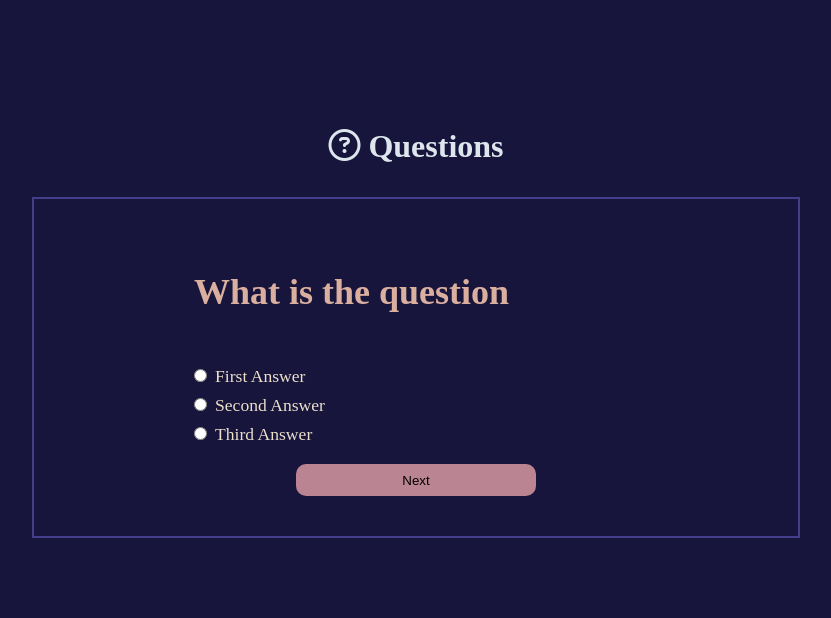
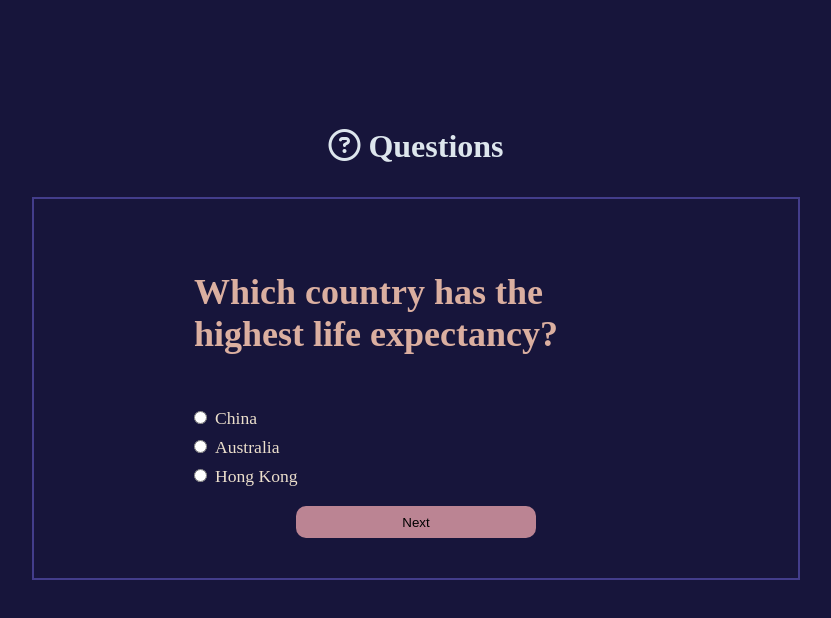
Before and after one commit to pittyh6/qQuiz, a React (Vite) app: page / in a window 1280 px wide. Shown: the top 618 px of the page, without its empty margins (224-1055 px from the left). Built offline with nearby package versions, Linux system fonts and the light colour scheme.

Commit message:
getting info

```diff
--- a/src/assets/components/Question.jsx
+++ b/src/assets/components/Question.jsx
@@ -1,4 +1,7 @@
 import React, { useState } from "react";
+import DataQuestions from "../../utils/dataQuestion";
+
+console.log(DataQuestions[0].question);
 
 function Question() {
   const [question, setQuestion] = useState(0);
@@ -8,20 +11,21 @@ function Question() {
   return (
     <div>
       <section className="section-question">
-        <h2>What is the question</h2>
+        <h2>{DataQuestions[0].question}</h2>
       </section>
       <section className="section-answers">
+        {/* Criar um map() */}
         <p>
           <input type="radio" name="answer" id="answer-one" />
-          First Answer
+          {DataQuestions[0].answers[0]}
         </p>
         <p>
           <input type="radio" name="answer" id="answer-two" />
-          Second Answer
+          {DataQuestions[0].answers[1]}
         </p>
         <p>
           <input type="radio" name="answer" id="answer-three" />
-          Third Answer
+          {DataQuestions[0].answers[2]}
         </p>
       </section>
     </div>
```
